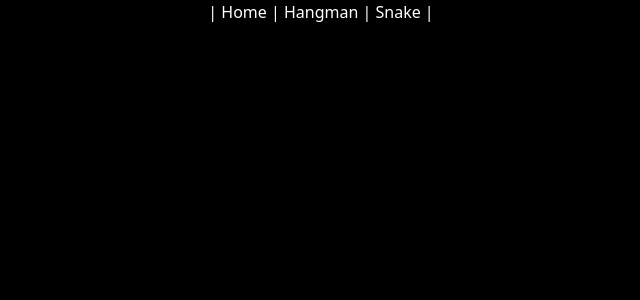
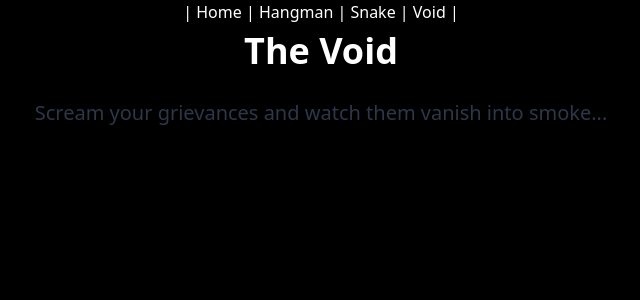
Before and after one commit to jchiella/teeny.fun, a Vue app: page /void in a window 1280 px wide. Shown: the top 300 px of the page, without its empty margins (319-959 px from the left). Built offline with nearby package versions, Linux system fonts and the light colour scheme.

Commit message:
Basic void up and running

```diff
--- a/src/App.vue
+++ b/src/App.vue
@@ -3,6 +3,7 @@
     | <router-link to="/">Home</router-link>
     | <router-link to="/hangman">Hangman</router-link>
     | <router-link to="/snake">Snake</router-link>
+    | <router-link to="/void">Void</router-link>
     |
   </div>
   <router-view/>
--- a/src/router/index.js
+++ b/src/router/index.js
@@ -2,6 +2,7 @@ import { createRouter, createWebHistory } from 'vue-router';
 import Home from '../views/Home.vue';
 import Hangman from '../views/Hangman.vue';
 import Snake from '../views/Snake.vue';
+import Void from '../views/Void.vue';
 
 const routes = [
   {
@@ -19,6 +20,11 @@ const routes = [
     name: 'Snake',
     component: Snake,
   },
+  {
+    path: '/void',
+    name: 'Void',
+    component: Void,
+  },
 ];
 
 const router = createRouter({
--- /dev/null
+++ b/src/views/Void.vue
@@ -0,0 +1,62 @@
+<template>
+  <div class="flex flex-col items-center">
+    <h1 class="text-center text-4xl font-bold mb-5">The Void</h1>
+    <h3 class="text-center text-gray-800 text-xl mb-5">
+      Scream your grievances and watch them vanish into smoke...
+    </h3>
+    <input
+      id="scream"
+      ref="scream"
+      type="text"
+      class="outline-none bg-transparent text-4xl text-center w-11/12 mt-32"
+      @keypress.enter="vanish"
+    />
+  </div>
+</template>
+
+<script>
+import { ref, onMounted } from 'vue';
+
+export default {
+  setup() {
+    const scream = ref(null);
+
+    const vanish = () => {
+      scream.value.classList.add('go');
+      setTimeout(() => {
+        scream.value.value = '';
+        scream.value.classList.remove('go');
+      }, 1400);
+    };
+
+    onMounted(() => scream.value.focus());
+
+    return {
+      scream,
+      vanish,
+    };
+  },
+  name: 'Void',
+};
+</script>
+
+<style scoped>
+  #scream {
+    position: relative;
+  }
+
+  #scream.go {
+    animation: floatUp 1.5s infinite normal ease-out;
+  }
+
+  @keyframes floatUp {
+    0% {
+      top: 0px;
+      color: white;
+    }
+    100% {
+      top: -400px;
+      color: black;
+    }
+  }
+</style>
```
